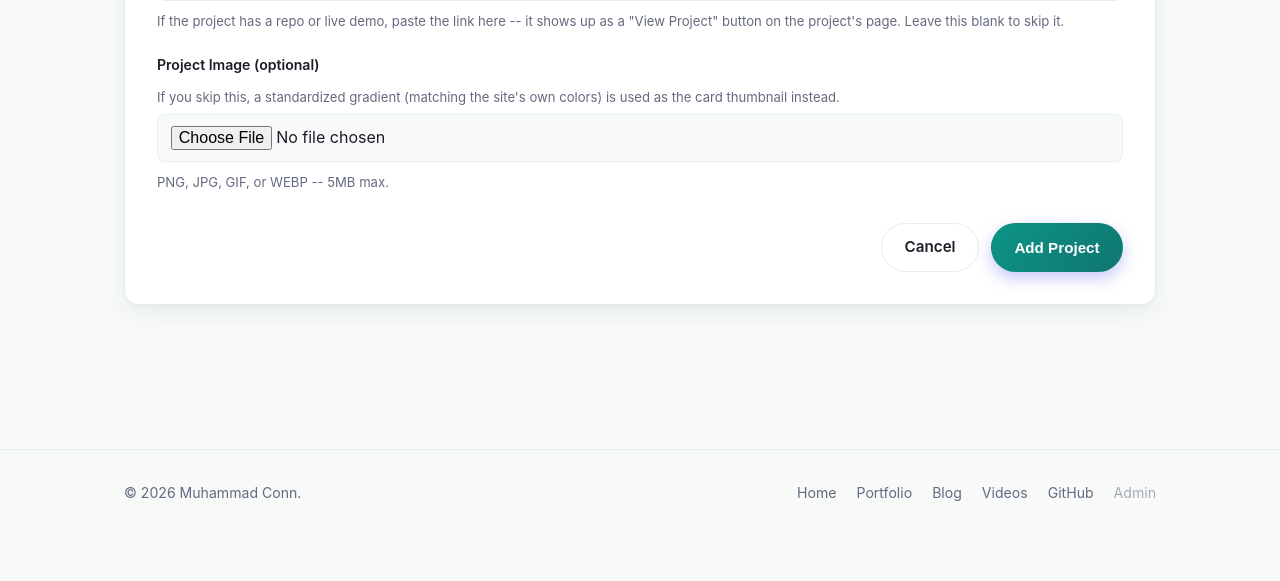
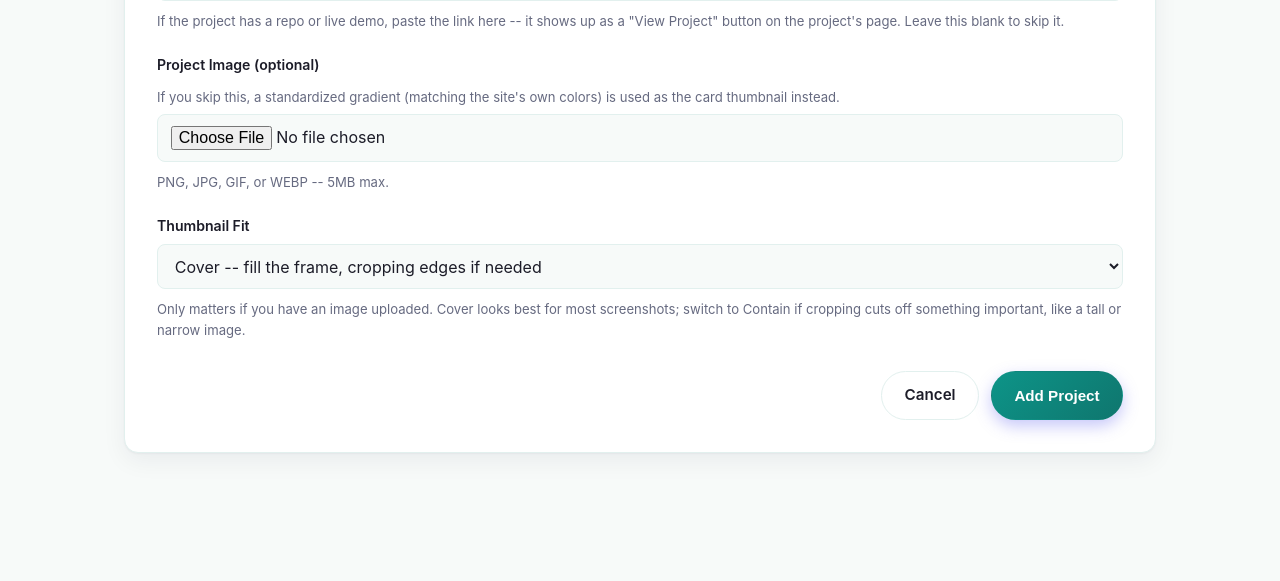
Before and after one commit to pycoder08/personal-website, a Flask app: template templates/portfolio_form.html in a window 1280 px wide. Shown: the part 971-1552 px from the top of the page. Before the commit the page ends 1472 px from the top, so only its background shows below. Run offline with Flask 3, Linux system fonts and the light colour scheme; the template is opened without the code that fills it, so the values that code supplies are empty; some libraries are stand-ins or nearby versions.

Commit message:
Shrink the pin toggle to an icon button, add per-project thumbnail fit control
The Pin/Unpin button was the same size as Edit/Delete, making it visually
compete with the actual primary actions for something that's really just
a quick toggle. Replaced with a small circular icon button (.btn-icon,
muted by default, full opacity + accent border when currently pinned) on
both the portfolio grid and the detail page.

Also adds a "Thumbnail Fit" choice (Cover / Contain) per project, since
object-fit: cover crops badly on an image that doesn't match the
thumbnail's aspect ratio -- a tall screenshot loses most of its content
to the crop. Contain shows the whole image letterboxed against the
project's own gradient instead of cropping it. New `thumbnail_fit` column
(ALTER TABLE ADD COLUMN, same safe pattern as the pinned column), applied
via inline style wherever a project's image renders (grid card, homepage
Featured Work, detail page).

8 new tests in test_thumbnail_fit.py, 2 updated in test_pinning.py for the
icon button's new markup (209 total passing). Verified the migration
against real local dev data (preserved all 9 rows, defaulted to 'cover',
clean no-op on a second run) and confirmed both fit modes render with the
correct inline styles against an actual uploaded tall image.

Co-Authored-By: Claude Sonnet 5 <noreply@anthropic.com>

```diff
--- a/backend/app.py
+++ b/backend/app.py
@@ -199,6 +199,41 @@ def _ensure_portfolio_pinned_column():
 
 
 _ensure_portfolio_pinned_column()
+
+
+# ---------------------------------------------------------------------------
+# Thumbnail fit: uploaded images are shown with object-fit: cover by
+# default (fills the fixed-size thumbnail box, cropping whatever doesn't
+# fit) -- looks right for a normal screenshot, but crops badly for a tall,
+# narrow image like a terminal log. Lets the admin switch a project's
+# uploaded image to object-fit: contain instead (shows the whole image,
+# letterboxed against the project's own gradient) when cover crops out
+# something that matters.
+# ---------------------------------------------------------------------------
+VALID_THUMBNAIL_FITS = {"cover", "contain"}
+DEFAULT_THUMBNAIL_FIT = "cover"
+
+
+def _ensure_portfolio_thumbnail_fit_column():
+    connection = get_db_connection()
+    table_exists = (
+        connection.execute(
+            "SELECT name FROM sqlite_master WHERE type = 'table' AND name = 'portfolio_items'"
+        ).fetchone()
+        is not None
+    )
+    if table_exists:
+        columns = {row["name"] for row in connection.execute("PRAGMA table_info(portfolio_items)")}
+        if "thumbnail_fit" not in columns:
+            connection.execute(
+                f"ALTER TABLE portfolio_items ADD COLUMN thumbnail_fit "
+                f"TEXT NOT NULL DEFAULT '{DEFAULT_THUMBNAIL_FIT}'"
+            )
+            connection.commit()
+    connection.close()
+
+
+_ensure_portfolio_thumbnail_fit_column()
 
 
 # ---------------------------------------------------------------------------
@@ -620,6 +655,9 @@ def portfolio_new():
         excerpt = request.form.get("excerpt", "").strip()
         body = request.form.get("body", "").strip()
         project_url = request.form.get("project_url", "").strip() or None
+        thumbnail_fit = request.form.get("thumbnail_fit", DEFAULT_THUMBNAIL_FIT)
+        if thumbnail_fit not in VALID_THUMBNAIL_FITS:
+            thumbnail_fit = DEFAULT_THUMBNAIL_FIT
         image_file = request.files.get("image")
         has_upload = image_file is not None and image_file.filename.strip() != ""
 
@@ -644,8 +682,8 @@ def portfolio_new():
             connection.execute(
                 """
                 INSERT INTO portfolio_items
-                    (title, excerpt, body, color_start, color_end, image_filename, project_url)
-                VALUES (?, ?, ?, ?, ?, ?, ?)
+                    (title, excerpt, body, color_start, color_end, image_filename, project_url, thumbnail_fit)
+                VALUES (?, ?, ?, ?, ?, ?, ?, ?)
                 """,
                 (
                     title,
@@ -655,6 +693,7 @@ def portfolio_new():
                     DEFAULT_PORTFOLIO_COLOR_END,
                     image_filename,
                     project_url,
+                    thumbnail_fit,
                 ),
             )
             connection.commit()
@@ -697,6 +736,9 @@ def portfolio_edit(item_id):
         excerpt = request.form.get("excerpt", "").strip()
         body = request.form.get("body", "").strip()
         project_url = request.form.get("project_url", "").strip() or None
+        thumbnail_fit = request.form.get("thumbnail_fit", DEFAULT_THUMBNAIL_FIT)
+        if thumbnail_fit not in VALID_THUMBNAIL_FITS:
+            thumbnail_fit = DEFAULT_THUMBNAIL_FIT
         image_file = request.files.get("image")
         has_upload = image_file is not None and image_file.filename.strip() != ""
 
@@ -727,10 +769,10 @@ def portfolio_edit(item_id):
             connection.execute(
                 """
                 UPDATE portfolio_items
-                SET title = ?, excerpt = ?, body = ?, image_filename = ?, project_url = ?
+                SET title = ?, excerpt = ?, body = ?, image_filename = ?, project_url = ?, thumbnail_fit = ?
                 WHERE id = ?
                 """,
-                (title, excerpt, body, image_filename, project_url, item_id),
+                (title, excerpt, body, image_filename, project_url, thumbnail_fit, item_id),
             )
             connection.commit()
             connection.close()
@@ -752,6 +794,7 @@ def portfolio_edit(item_id):
         "excerpt": item["excerpt"],
         "body": item["body"],
         "project_url": item["project_url"] or "",
+        "thumbnail_fit": item["thumbnail_fit"],
     }
     return render_template("portfolio_form.html", error=None, form=form, item=item)
 
--- a/backend/init_db.py
+++ b/backend/init_db.py
@@ -378,7 +378,8 @@ SCHEMA_SCRIPT = """
         color_end TEXT NOT NULL,
         image_filename TEXT,
         project_url TEXT,
-        pinned INTEGER NOT NULL DEFAULT 0
+        pinned INTEGER NOT NULL DEFAULT 0,
+        thumbnail_fit TEXT NOT NULL DEFAULT 'cover'
     );
 
     CREATE TABLE videos (
--- a/static/css/style.css
+++ b/static/css/style.css
@@ -839,7 +870,8 @@ code {
 }
 
 .post-form input,
-.post-form textarea {
+.post-form textarea,
+.post-form select {
   font: inherit;
   padding: 0.65rem 0.8rem;
   border: 1px solid var(--border);
--- a/templates/index.html
+++ b/templates/index.html
@@ -34,7 +34,7 @@
           <article class="card portfolio-card">
             <a class="portfolio-thumb-link" href="{{ url_for('portfolio_detail', item_id=item['id']) }}">
               {% if item['image_filename'] %}
-              <img class="thumb thumb-img" src="{{ url_for('static', filename='images/portfolio/' + item['image_filename']) }}" alt="{{ item['title'] }} screenshot">
+              <img class="thumb thumb-img" style="object-fit: {{ item['thumbnail_fit'] }};{% if item['thumbnail_fit'] == 'contain' %} background: linear-gradient(135deg, {{ item['color_start'] }}, {{ item['color_end'] }});{% endif %}" src="{{ url_for('static', filename='images/portfolio/' + item['image_filename']) }}" alt="{{ item['title'] }} screenshot">
               {% else %}
               <div class="thumb" style="background: linear-gradient(135deg, {{ item['color_start'] }}, {{ item['color_end'] }});"></div>
               {% endif %}
--- a/templates/portfolio.html
+++ b/templates/portfolio.html
@@ -20,7 +20,7 @@
       <article class="card portfolio-card">
         <a class="portfolio-thumb-link" href="{{ url_for('portfolio_detail', item_id=item['id']) }}">
           {% if item['image_filename'] %}
-          <img class="thumb thumb-img" src="{{ url_for('static', filename='images/portfolio/' + item['image_filename']) }}" alt="{{ item['title'] }} screenshot">
+          <img class="thumb thumb-img" style="object-fit: {{ item['thumbnail_fit'] }};{% if item['thumbnail_fit'] == 'contain' %} background: linear-gradient(135deg, {{ item['color_start'] }}, {{ item['color_end'] }});{% endif %}" src="{{ url_for('static', filename='images/portfolio/' + item['image_filename']) }}" alt="{{ item['title'] }} screenshot">
           {% else %}
           <div class="thumb" style="background: linear-gradient(135deg, {{ item['color_start'] }}, {{ item['color_end'] }});"></div>
           {% endif %}
@@ -35,7 +35,7 @@
           <div class="card-actions">
             <a class="btn btn-ghost btn-sm" href="{{ url_for('portfolio_edit', item_id=item['id']) }}">Edit</a>
             <form class="inline-form" method="POST" action="{{ url_for('portfolio_toggle_pin', item_id=item['id']) }}">
-              <button class="btn btn-ghost btn-sm" type="submit">{{ 'Unpin' if item['pinned'] else 'Pin to Top' }}</button>
+              <button class="btn-icon {{ 'is-pinned' if item['pinned'] }}" type="submit" title="{{ 'Unpin' if item['pinned'] else 'Pin to top' }}" aria-label="{{ 'Unpin' if item['pinned'] else 'Pin to top' }}">&#128204;</button>
             </form>
             <form class="inline-form" method="POST" action="{{ url_for('portfolio_delete', item_id=item['id']) }}" onsubmit="return confirm('Delete this project? This cannot be undone.');">
               <button class="btn btn-danger btn-sm" type="submit">Delete</button>
--- a/templates/portfolio_detail.html
+++ b/templates/portfolio_detail.html
@@ -10,7 +10,7 @@
     <a class="back-link" href="{{ url_for('portfolio') }}">&larr; Back to Portfolio</a>
 
     {% if item['image_filename'] %}
-    <img class="portfolio-full-image" src="{{ url_for('static', filename='images/portfolio/' + item['image_filename']) }}" alt="{{ item['title'] }} screenshot">
+    <img class="portfolio-full-image" style="object-fit: {{ item['thumbnail_fit'] }};{% if item['thumbnail_fit'] == 'contain' %} height: 420px; background: linear-gradient(135deg, {{ item['color_start'] }}, {{ item['color_end'] }});{% endif %}" src="{{ url_for('static', filename='images/portfolio/' + item['image_filename']) }}" alt="{{ item['title'] }} screenshot">
     {% else %}
     <div class="portfolio-full-thumb" style="background: linear-gradient(135deg, {{ item['color_start'] }}, {{ item['color_end'] }});"></div>
     {% endif %}
@@ -30,7 +30,7 @@
     <div class="card-actions">
       <a class="btn btn-ghost btn-sm" href="{{ url_for('portfolio_edit', item_id=item['id']) }}">Edit</a>
       <form class="inline-form" method="POST" action="{{ url_for('portfolio_toggle_pin', item_id=item['id']) }}">
-        <button class="btn btn-ghost btn-sm" type="submit">{{ 'Unpin' if item['pinned'] else 'Pin to Top' }}</button>
+        <button class="btn-icon {{ 'is-pinned' if item['pinned'] }}" type="submit" title="{{ 'Unpin' if item['pinned'] else 'Pin to top' }}" aria-label="{{ 'Unpin' if item['pinned'] else 'Pin to top' }}">&#128204;</button>
       </form>
       <form class="inline-form" method="POST" action="{{ url_for('portfolio_delete', item_id=item['id']) }}" onsubmit="return confirm('Delete this project? This cannot be undone.');">
         <button class="btn btn-danger btn-sm" type="submit">Delete</button>
--- a/templates/portfolio_form.html
+++ b/templates/portfolio_form.html
@@ -50,7 +50,7 @@
       <label for="image">Project Image (optional)</label>
       {% if item and item['image_filename'] %}
       <div class="current-image-preview">
-        <img class="thumb-img" src="{{ url_for('static', filename='images/portfolio/' + item['image_filename']) }}" alt="Current image for {{ item['title'] }}">
+        <img class="thumb-img" style="object-fit: {{ item['thumbnail_fit'] }};" src="{{ url_for('static', filename='images/portfolio/' + item['image_filename']) }}" alt="Current image for {{ item['title'] }}">
       </div>
       <p class="form-hint">Currently using the image above. Upload a new file to replace it, or leave this blank to keep it.</p>
       {% else %}
@@ -58,6 +58,14 @@
       {% endif %}
       <input type="file" id="image" name="image" accept=".png,.jpg,.jpeg,.gif,.webp,image/png,image/jpeg,image/gif,image/webp">
       <p class="form-hint">PNG, JPG, GIF, or WEBP -- 5MB max.</p>
+
+      {% set current_fit = form.get('thumbnail_fit', 'cover') if form else 'cover' %}
+      <label for="thumbnail_fit">Thumbnail Fit</label>
+      <select id="thumbnail_fit" name="thumbnail_fit">
+        <option value="cover" {{ 'selected' if current_fit == 'cover' }}>Cover -- fill the frame, cropping edges if needed</option>
+        <option value="contain" {{ 'selected' if current_fit == 'contain' }}>Contain -- show the whole image, letterboxed</option>
+      </select>
+      <p class="form-hint">Only matters if you have an image uploaded. Cover looks best for most screenshots; switch to Contain if cropping cuts off something important, like a tall or narrow image.</p>
 
       <div class="form-actions">
         <a class="btn btn-ghost" href="{{ url_for('portfolio_detail', item_id=item['id']) if item else url_for('portfolio') }}">Cancel</a>
```
Also changed, not shown: other parts of static/css/style.css (+33 -1 lines), tests/test_pinning.py (+10 -5 lines), tests/test_thumbnail_fit.py (added, +103 -0 lines).
